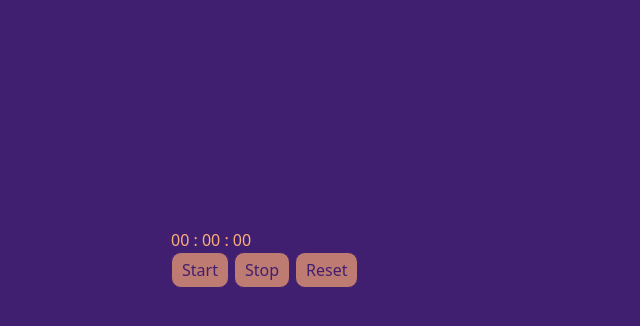
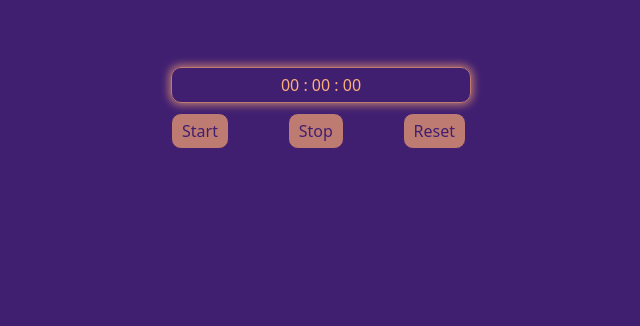
Before and after one commit to hassan95eb/timer, a React (Create React App) app: page / in a window 1280 px wide. Shown: the part 142-468 px from the top of the page, without its empty margins (319-959 px from the left). Built offline with nearby package versions, Linux system fonts and the light colour scheme.

Commit message:
complete timer

```diff
--- a/src/App.js
+++ b/src/App.js
@@ -1,10 +1,11 @@
-import React from "react";
+import React, { useState } from "react";
 import Clockshow from "./Components/Clockshow";
 
 export default function App() {
+  const [array, setArray] = useState([]);
   return (
     <div className="main">
-      <Clockshow />
+      <Clockshow array={array} setArray={setArray} />
     </div>
   );
 }
--- a/src/Components/Clockshow.jsx
+++ b/src/Components/Clockshow.jsx
@@ -1,4 +1,5 @@
 import React, { Component } from "react";
+import TimeLine from "./TimeLine";
 
 var interv = null;
 export default class Clockshow extends Component {
@@ -16,6 +17,7 @@ export default class Clockshow extends Component {
       interv = setInterval(() => {
         this.setState({
           second: this.state.second + 1,
+          isStart: true,
         });
         if (this.state.second === 60) {
           this.setState({
@@ -48,18 +50,30 @@ export default class Clockshow extends Component {
       isStart: false,
     });
   };
+  handleSave = () => {
+    const h = this.state.hours;
+    const m = this.state.minutes;
+    const s = this.state.second;
+    const newArray = `${h > 9 ? h : "0" + h} : ${m > 9 ? m : "0" + m} : ${
+      s > 9 ? s : "0" + s
+    }`;
+    this.props.setArray([...this.props.array, newArray]);
+  };
   render() {
     const h = this.state.hours;
     const m = this.state.minutes;
     const s = this.state.second;
     return (
       <>
-        <div>{`${h > 9 ? h : "0" + h} : ${m > 9 ? m : "0" + m} : ${
-          s > 9 ? s : "0" + s
-        }`}</div>
-        <button onClick={this.startInterval}>Start</button>
-        <button onClick={this.stopInterval}>Stop</button>
-        <button onClick={this.resetBtn}>Reset</button>
+        <div onClick={this.handleSave} className="clock-time">{`${
+          h > 9 ? h : "0" + h
+        } : ${m > 9 ? m : "0" + m} : ${s > 9 ? s : "0" + s}`}</div>
+        <div className="buttons">
+          <button onClick={this.startInterval}>Start</button>
+          <button onClick={this.stopInterval}>Stop</button>
+          <button onClick={this.resetBtn}>Reset</button>
+        </div>
+        <TimeLine array={this.props.array} />
       </>
     );
   }
--- /dev/null
+++ b/src/Components/TimeLine.jsx
@@ -0,0 +1,11 @@
+import React from "react";
+
+export default function TimeLine(props) {
+  return (
+    <div className="main-list">
+      {props.array.map((c) => {
+        return <div key={c.index}>{c}</div>;
+      })}
+    </div>
+  );
+}
--- a/src/Style.css
+++ b/src/Style.css
@@ -27,3 +27,42 @@ button:hover {
   background-color: #401f71;
   color: #fdaf7b;
 }
+.clock-time {
+  border: 1px solid #be7b72;
+  text-align: center;
+  margin-bottom: 10px;
+  padding: 5px 0;
+  border-radius: 10px;
+  -webkit-border-radius: 10px;
+  -moz-border-radius: 10px;
+  -ms-border-radius: 10px;
+  -o-border-radius: 10px;
+  cursor: pointer;
+  box-shadow: 0 0 9px 2px #be7b72;
+}
+.buttons {
+  display: flex;
+  justify-content: space-between;
+  align-items: center;
+  margin-top: 5px;
+}
+.main-list {
+  text-align: center;
+  width: 100%;
+  height: 300px;
+  overflow-y: scroll;
+}
+.main-list::-webkit-scrollbar {
+  width: 10px;
+}
+
+/* Track */
+.main-list::-webkit-scrollbar-track {
+  background: #fdaf7b;
+  width: 8px;
+}
+
+/* Handle */
+.main-list::-webkit-scrollbar-thumb {
+  background: #be7b72;
+}
```
